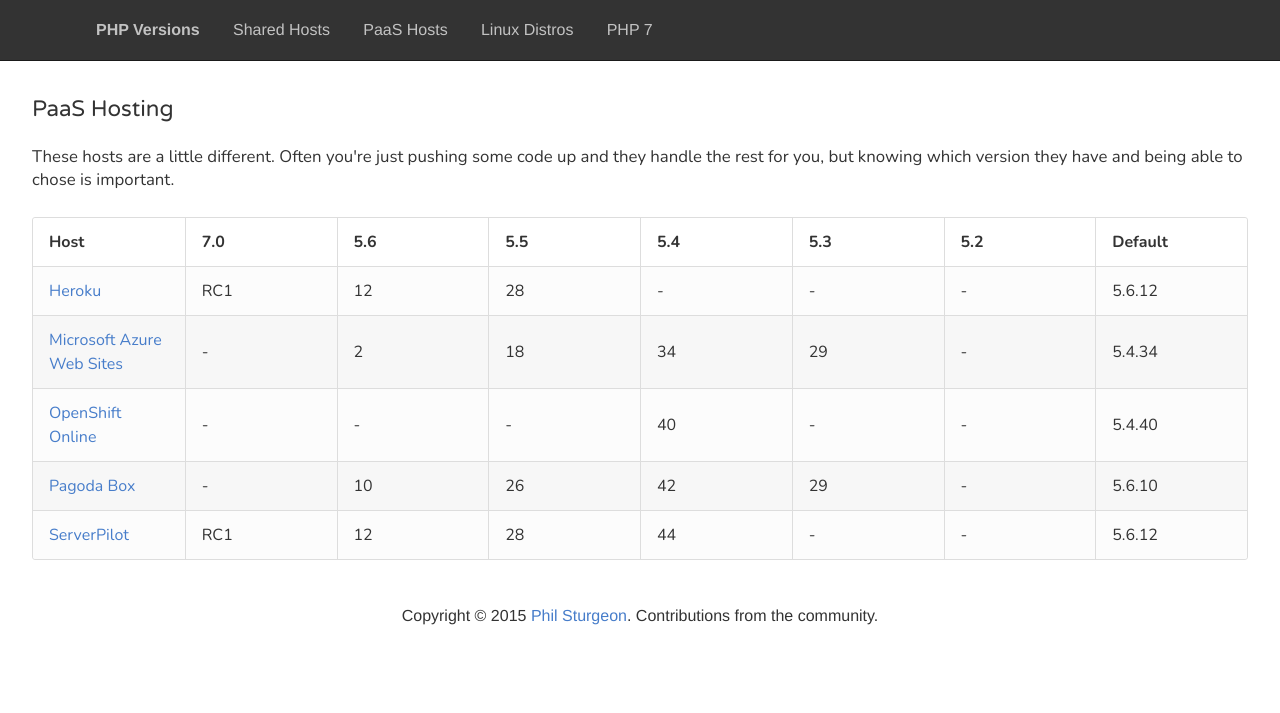
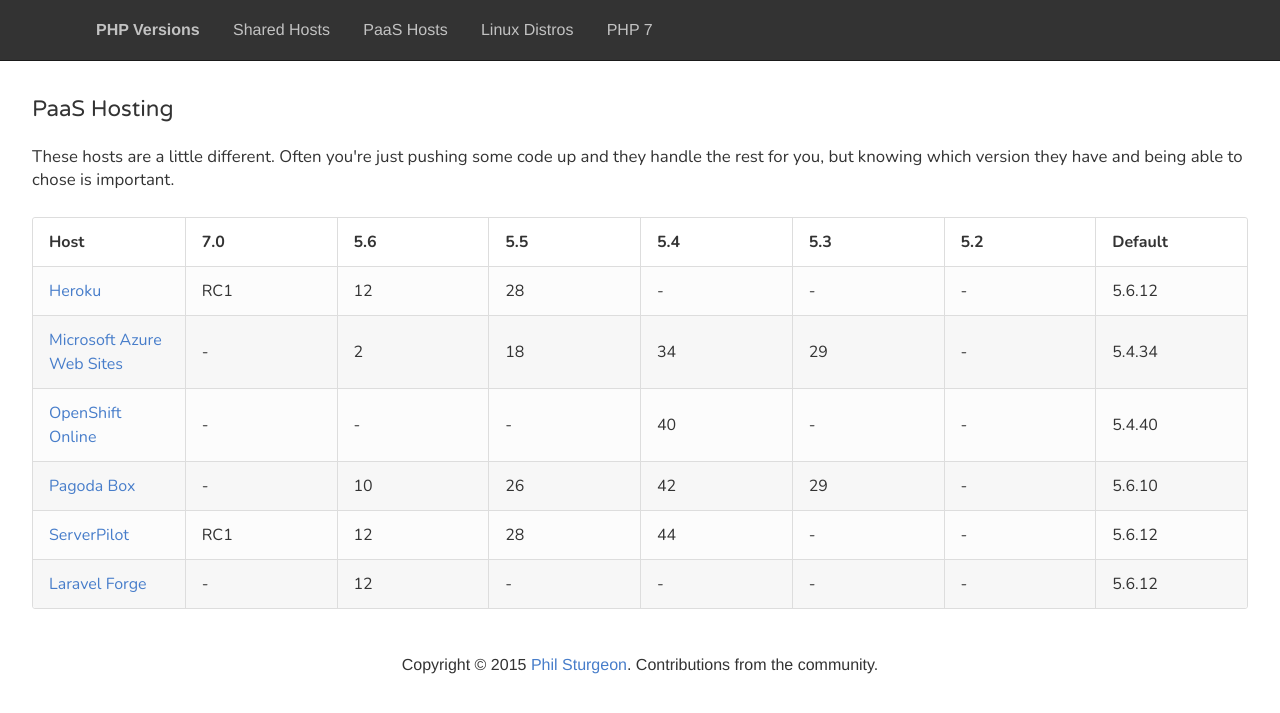
Before and after one commit to phpversions/phpversions.info, a Jekyll site: the page built from paas-hosting.html, in a window 1280 px wide. Shown: the top 713 px of the page. Built offline with Jekyll 4.4.1, drawn with Linux system fonts in a browser that asks for light colours; nearby versions of some CDN libraries.

Commit message:
added Laravel Forge to PaaS page

```diff
--- a/_data/paas_hosts.yml
+++ b/_data/paas_hosts.yml
@@ -39,3 +39,10 @@
   php56: 12
   php70: RC1
   default: 5.6.12
+
+- name: "Laravel Forge"
+  url: "https://forge.laravel.com/"
+  php56: 12
+  php7: RC2
+  default: 5.6.12
+  auto_update: "Yes"
```
